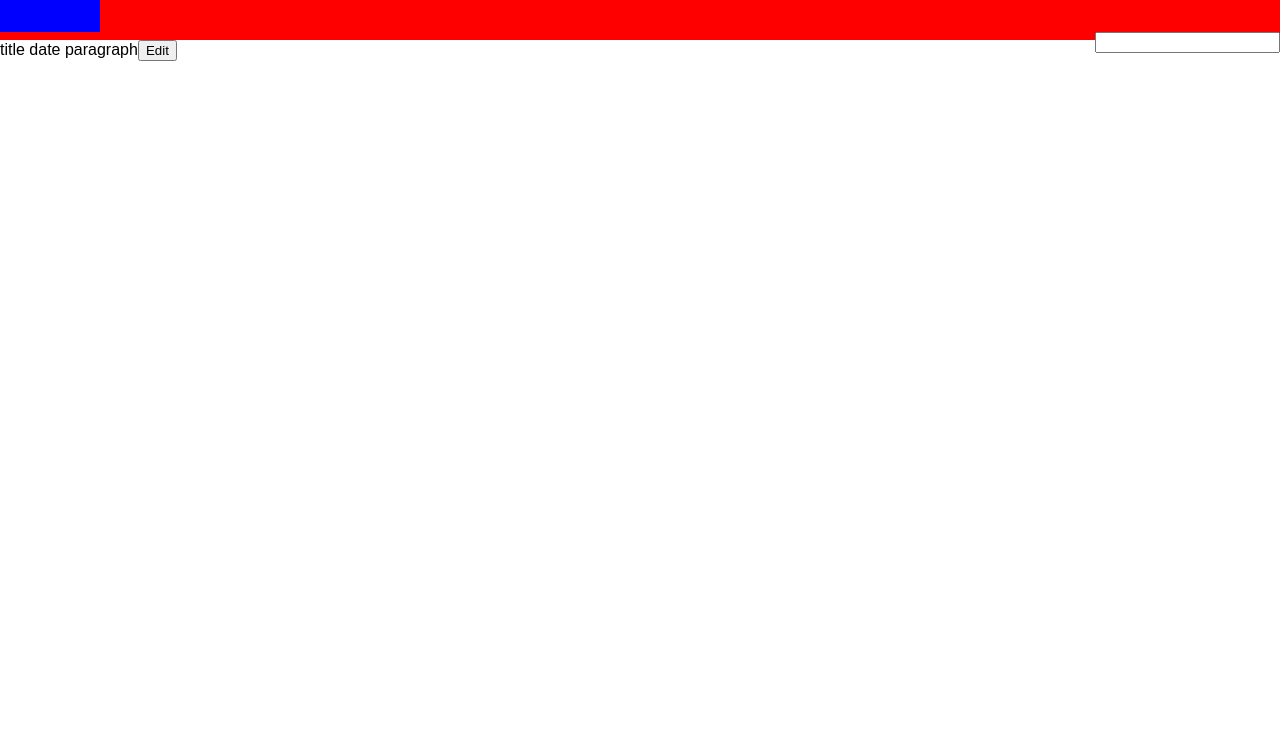
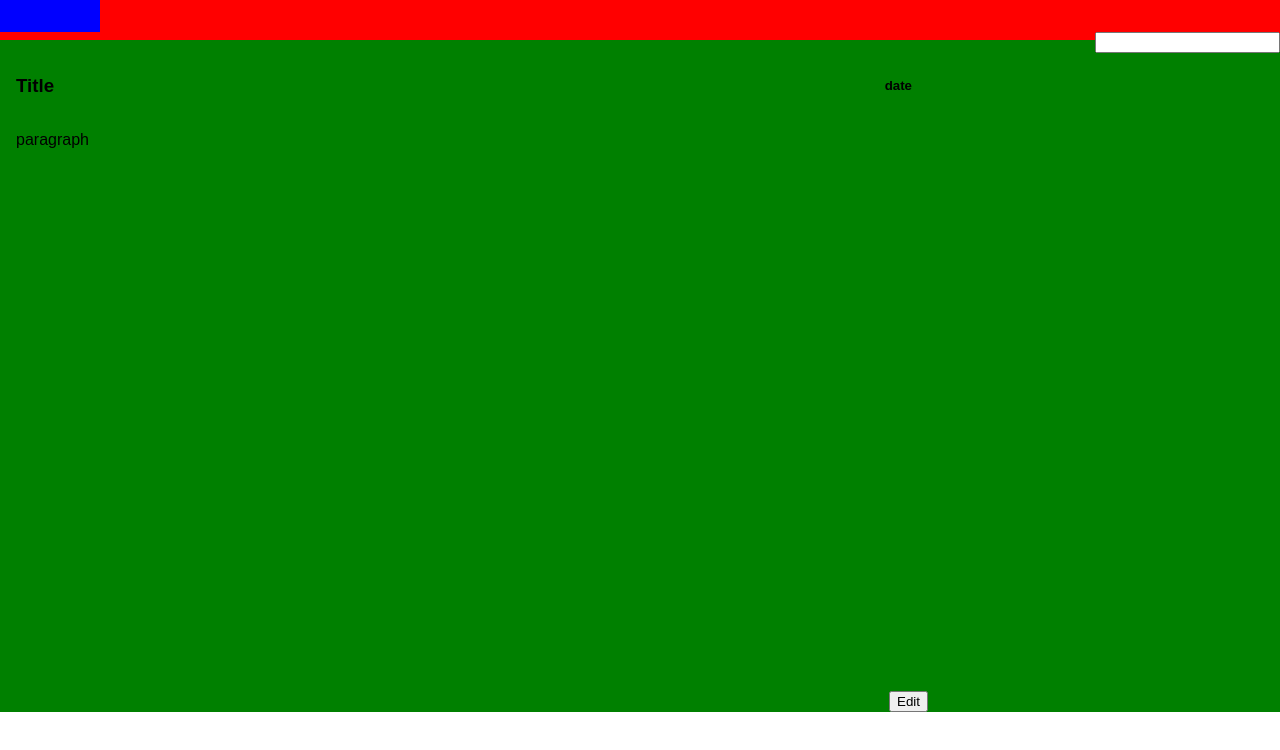
Before and after one commit to munkhtegsh/paypal-daily-diary, a React (Create React App) app: page / in a window 1280 px wide. Shown: the top 750 px of the page. Built offline with nearby package versions, Linux system fonts and the light colour scheme.

Commit message:
Render Diary component

```diff
--- a/src/components/main/Diary.js
+++ b/src/components/main/Diary.js
@@ -0,0 +1,48 @@
+import React from 'react';
+import styled from 'styled-components';
+
+const Container = styled.div`
+  position: relative;
+  height: 80vh;
+  width: 70%;
+  padding: 1rem;
+`
+
+const Title = styled.h3`
+
+`
+
+const DateInfo = styled.h5`
+
+`
+
+const Top = styled.div`
+  display: flex;
+  justify-content: space-between;
+  align-items: center;
+`
+
+const Text = styled.p`
+
+`
+
+const Button = styled.button`
+  position: absolute;
+  bottom: 0;
+  right: 0;
+`
+
+
+export default () => {
+  return (
+    <Container>
+      <Top>
+        <Title>Title</Title>
+        <DateInfo>date</DateInfo>
+      </Top>
+
+      <Text>paragraph</Text>
+      <Button>Edit</Button>
+    </Container>
+  )
+}
--- a/src/components/main/Main.js
+++ b/src/components/main/Main.js
@@ -1,12 +1,15 @@
 import React from 'react';
+import styled from 'styled-components';
+import Diary from './Diary';
 
+const Container = styled.div`
+  background: green;
+  width: 100%;
+`
 export default () => {
   return (
-    <div>
-      title
-      date
-      paragraph
-      <button> Edit </button>
-    </div>
+    <Container>
+      <Diary />
+    </Container>
   )
 }
--- a/src/components/main/searchList/Item.js
+++ b/src/components/main/searchList/Item.js
@@ -2,6 +2,6 @@ import React from 'react';
 
 export default () => (
   <div>
-    Items
+    Date: Title
   </div>
 )
--- a/src/components/main/searchList/SearchList.js
+++ b/src/components/main/searchList/SearchList.js
@@ -3,6 +3,7 @@ import Item from './Item';
 
 export default () => (
   <div>
+    Search Result
    <Item />
    <Item />
   </div>
```
